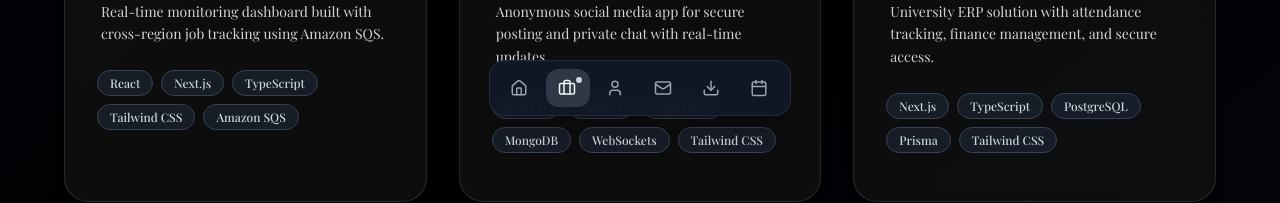
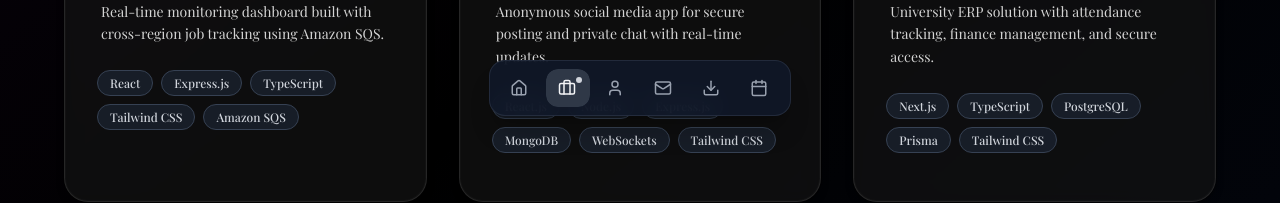
Before and after one commit to mayank2153/portfolio-v2, a Next.js app: page /projects in a window 1280 px wide. Shown: the part 572-775 px from the top of the page. Built offline with nearby package versions, Linux system fonts and the light colour scheme; a web font is replaced by a local one.

Commit message:
fix: remove unused imports and clean up code in Projects component

```diff
--- a/app/projects/page.tsx
+++ b/app/projects/page.tsx
@@ -36,7 +36,7 @@ const Projects = () => {
       image: "/wmonitor.jpeg?height=190&width=400",
       technologies: [
         "React",
-        "Next.js",
+        "Express.js",
         "TypeScript",
         "Tailwind CSS",
         "Amazon SQS",
```
